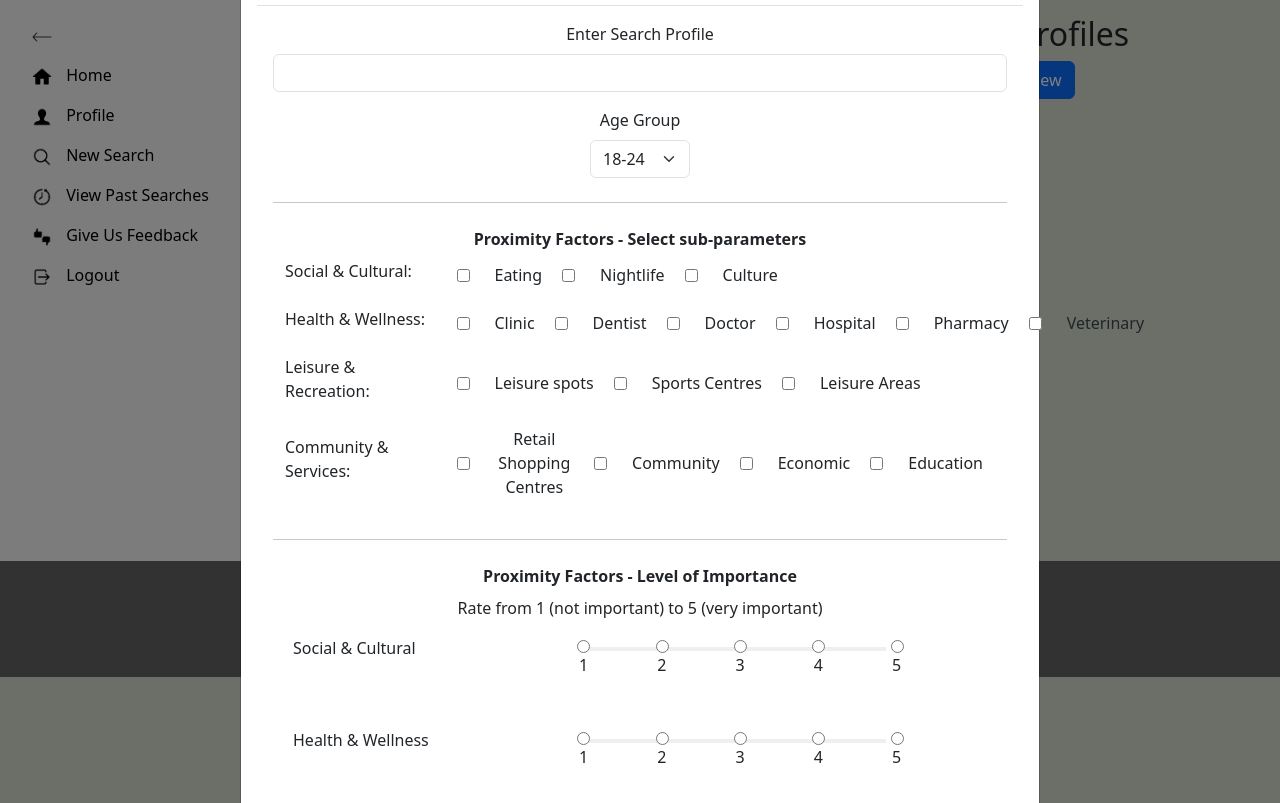
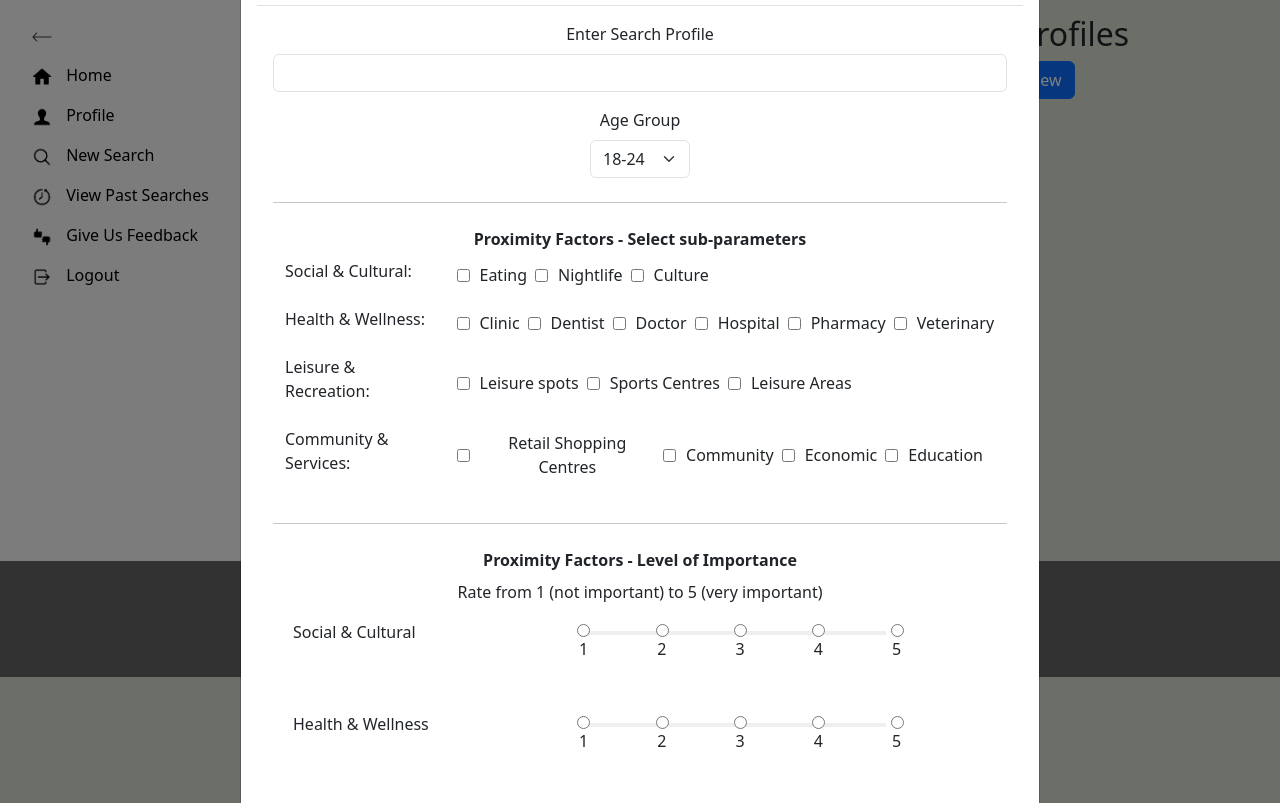
Before and after one commit to maria-palacios-ricaldi/MiBarrio-Web-App, a Django app: page /profile in a window 1280 px wide, after a click on "Create New". Shown: the part 102-905 px from the top of the page. Run offline with Django 4.2, Linux system fonts and the light colour scheme; a user stored in the database is signed in; parts of the project's set-up code (start-up, migrations or seed data) failed here and were passed over.

Commit message:
Update style.css

```diff
--- a/App/MiBarrio/MiBarrioApp/static/css/style.css
+++ b/App/MiBarrio/MiBarrioApp/static/css/style.css
@@ -259,13 +259,13 @@ html, body {
 
 #checkbox-container {
   display: flex;
-  gap: 20px;
+  gap: 8px;
   flex-wrap: nowrap;
   align-items: center;
 }
 
 #checkbox-container input[type="checkbox"] {
-  margin-right: 5px;
+  margin-right: 2px;
 }
 
 
```
